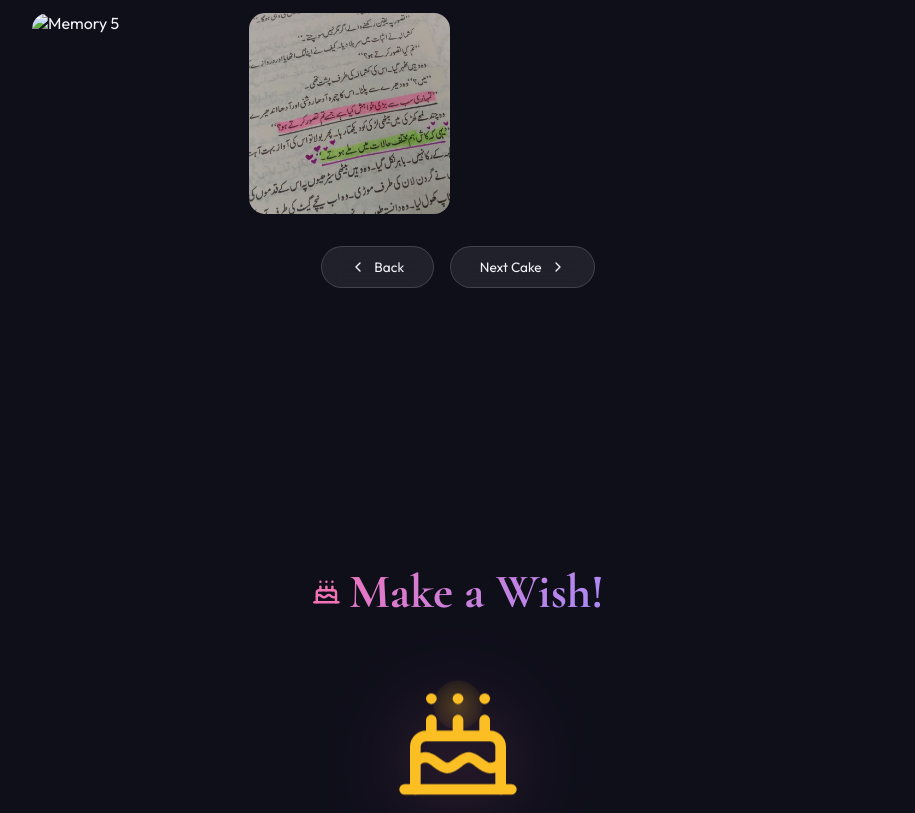
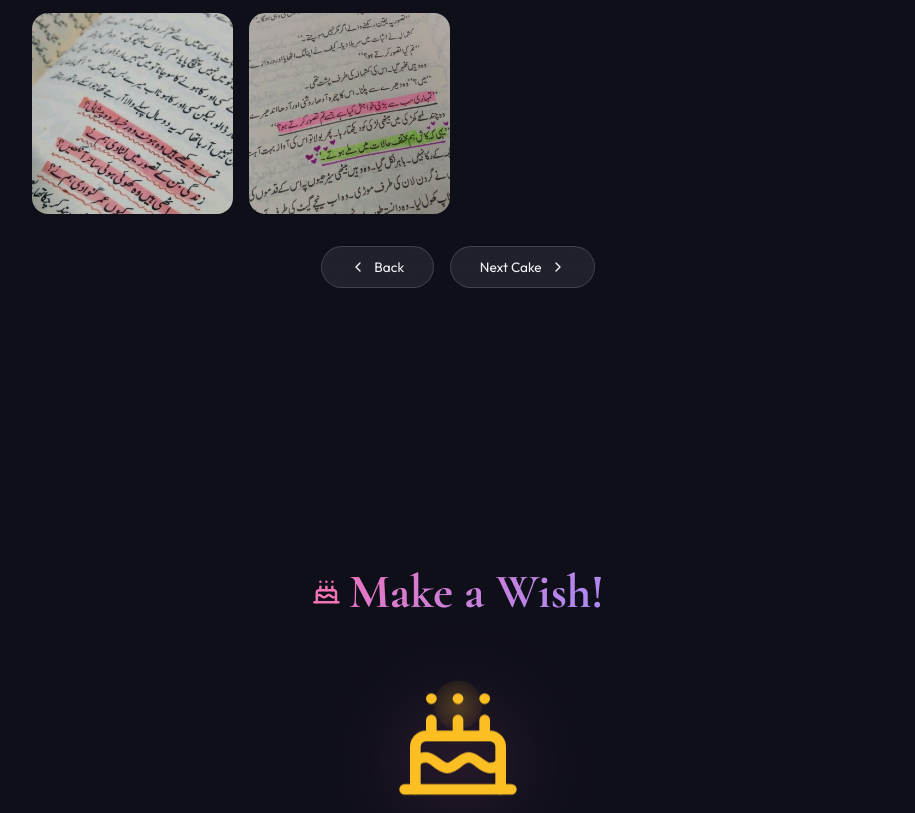
Before and after one commit to zeeshankalyar01/Birthday-website, a website: page index.html in a window 1280 px wide. Shown: the part 2003-2816 px from the top of the page, without its empty margins (182-1097 px from the left). Drawn offline with nearby package versions, Linux system fonts and the light colour scheme; no server answers.

Commit message:
Update index.html

```diff
--- a/index.html
+++ b/index.html
@@ -125,7 +125,7 @@
         <div class="gallery-overlay"><span><i data-lucide="star"></i> Best Day Ever</span></div>
       </div>
       <div class="gallery-item" onclick="openLightbox(this)">
-        <img loading="lazy" src="./pics/📚 Sulphite.jfif" alt="Memory 5">
+        <img loading="lazy" src="./pics/Sulphite.jfif" alt="Memory 5">
         <div class="gallery-overlay"><span><i data-lucide="sparkles"></i> Always Shining</span></div>
       </div>
       <div class="gallery-item" onclick="openLightbox(this)">
```
